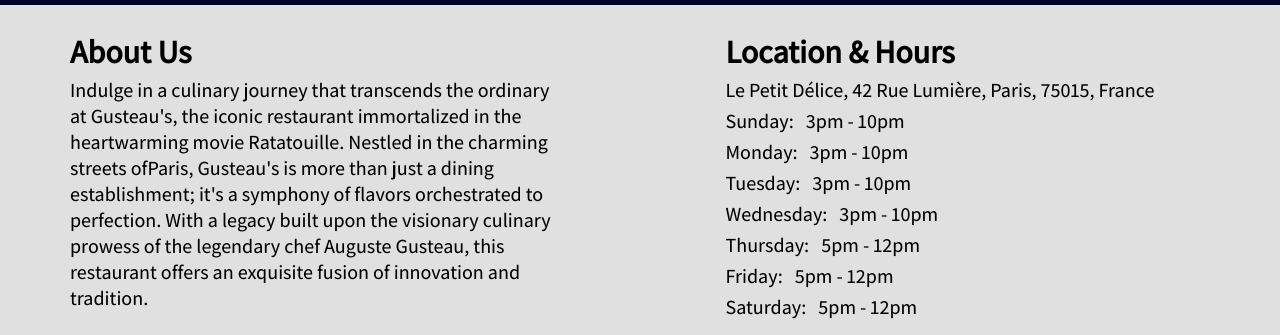
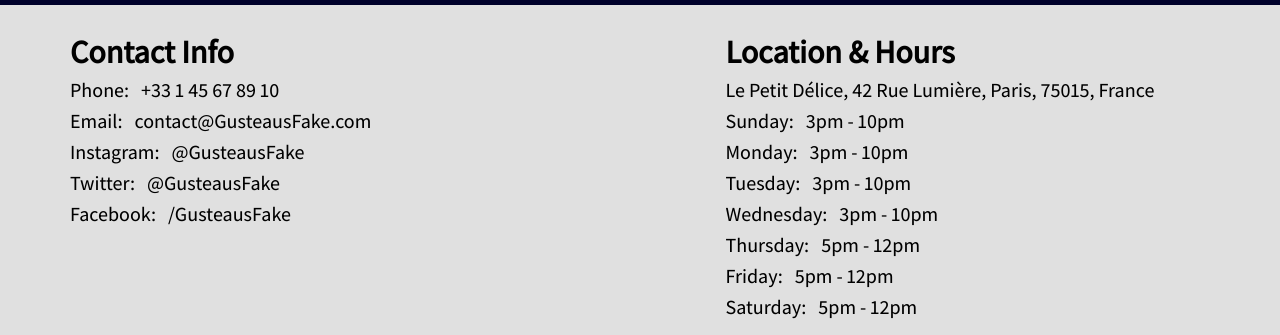
Before and after one commit to Zach39908/Restaurant-Landing-Page, a website built with webpack: page dist/index.html in a window 1280 px wide. Both pictures are taken after a click on the button "Contact". Shown: the part 495-830 px from the top of the page. Built offline with nearby package versions, Linux system fonts and the light colour scheme.

Commit message:
Add contact tab functionality to page

```diff
--- /dev/null
+++ b/src/contact/contact.js
@@ -0,0 +1,33 @@
+import { homeInfo, contactInfo } from '../data.js';
+import { Element, Tile, createTiles } from '../home/home.js';
+
+function buildContactInfo() {
+    const tiles = [];
+
+    tiles.push(Tile('contact-info', []));
+    tiles.push(Tile('contact-info', []));
+
+    tiles[0].elements.push(Element('h2', 'Contact Info'));
+    tiles[0].elements.push(Element('p', `Phone: &nbsp ${contactInfo.phone}`));
+    tiles[0].elements.push(Element('p', `Email: &nbsp ${contactInfo.email}`));
+    tiles[0].elements.push(Element('p', `Instagram: &nbsp ${contactInfo.social.instagram}`));
+    tiles[0].elements.push(Element('p', `Twitter: &nbsp ${contactInfo.social.twitter}`));
+    tiles[0].elements.push(Element('p', `Facebook: &nbsp ${contactInfo.social.facebook}`));
+    tiles[1].elements.push(Element('h2', 'Location & Hours'));
+    tiles[1].elements.push(Element('p', homeInfo.location));
+
+    for(const day in homeInfo.hours)
+        tiles[1].elements.push(Element('p', `${day}: &nbsp ${homeInfo.hours[day]}`));
+
+    return tiles;
+}
+
+export default function loadPage() {
+    const content = document.getElementById('content');
+    const tiles = content.querySelector('.tiles');
+
+    if(tiles)
+        content.removeChild(tiles);
+
+    content.appendChild(createTiles(buildContactInfo()));
+}
--- a/src/data.js
+++ b/src/data.js
@@ -99,3 +99,14 @@
         image: dish8,
     },
 ];
+
+export let contactInfo = {
+    phone: '+33 1 45 67 89 10',
+    email: 'contact@GusteausFake.com',
+    website: 'www.GusteausFake.com',
+    social: {
+        instagram: '@GusteausFake',
+        facebook: '/GusteausFake',
+        twitter: '@GusteausFake',
+    },
+};
--- a/src/index.js
+++ b/src/index.js
@@ -1,5 +1,6 @@
 import loadHomePage from './home/home.js';
 import loadMenuPage from './menu/menu.js';
+import loadContactPage from './contact/contact.js';
 import './style.css';
 import Icon from './home/icon.png';
 
@@ -13,4 +14,6 @@
         loadHomePage(Icon);
     if(e.target.textContent === 'Menu')
         loadMenuPage();
+    if(e.target.textContent === 'Contact')
+        loadContactPage();
 }));
--- a/src/style.css
+++ b/src/style.css
@@ -141,11 +141,13 @@
         grid-template-columns: 1fr 1fr;
     }
 
-    .home-info h2 {
+    .home-info h2,
+    .contact-info h2 {
         font-size: 2rem;
     }
 
-    .home-info p {
+    .home-info p,
+    .contact-info p {
         font-size: 1.25rem;
     }
 }
```
